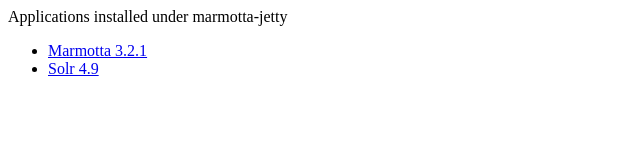
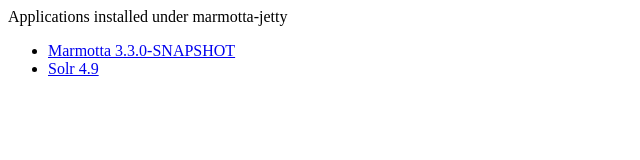
Before and after one commit to anarchivist/marmotta-jetty, a plain HTML site: page webapps/dashboard/index.html in a window 1280 px wide. Shown: the whole page, without its empty margins (0-640 px from the left). Drawn offline with Linux system fonts and the light colour scheme.

Commit message:
Use 3.3.0-SNAPSHOT build of Marmotta

```diff
--- a/webapps/dashboard/index.html
+++ b/webapps/dashboard/index.html
@@ -5,7 +5,7 @@
   <body>
     <p>Applications installed under marmotta-jetty</p>
     <ul>
-      <li><a href="/marmotta">Marmotta 3.2.1</a></li>
+      <li><a href="/marmotta">Marmotta 3.3.0-SNAPSHOT</a></li>
       <li><a href="/solr">Solr 4.9</a></li>
     </ul>
   </body>
```
Also changed, not shown: 1 other file.
